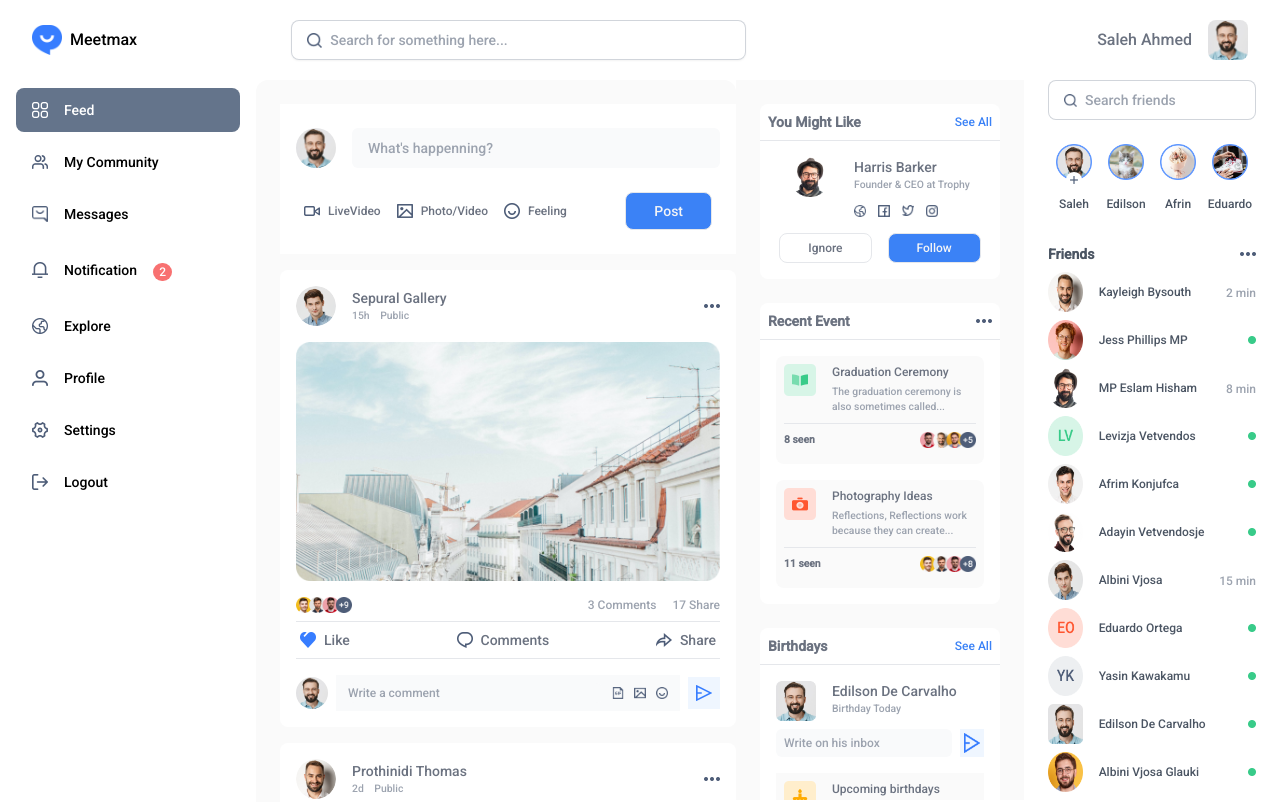
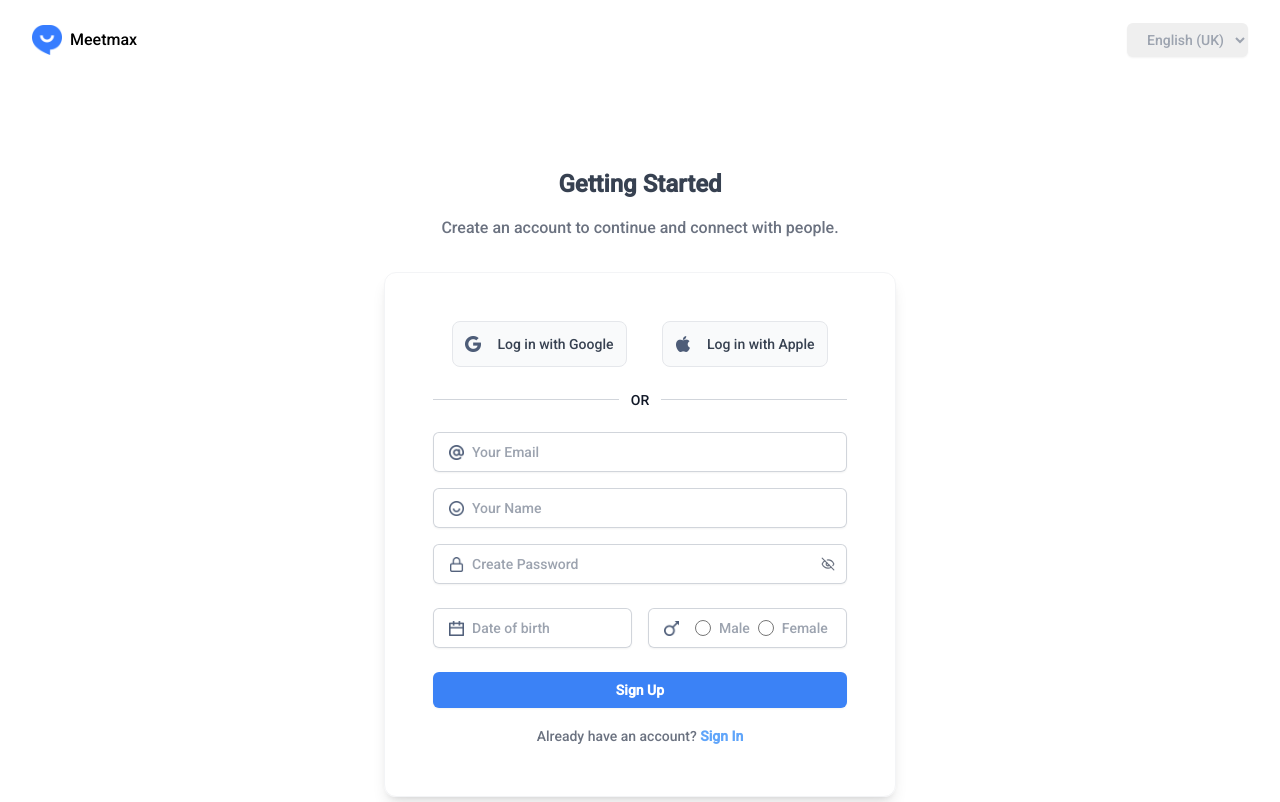
Before and after one commit to masrur-sakib/meetmax, a Next.js app: page / in a window 1280 px wide. Shown: the top 802 px of the page. Built offline with nearby package versions, Linux system fonts and the light colour scheme.

Commit message:
signUp, signIn APIx created & signUp api integrated in the client side.

```diff
--- a/package.json
+++ b/package.json
@@ -9,10 +9,13 @@
     "lint": "next lint"
   },
   "dependencies": {
+    "bcryptjs": "^2.4.3",
     "next": "14.2.5",
+    "next-auth": "^4.24.7",
     "react": "^18",
     "react-datepicker": "^7.3.0",
     "react-dom": "^18",
+    "uuid": "^10.0.0",
     "zustand": "^4.5.5"
   },
   "devDependencies": {
--- /dev/null
+++ b/src/app/api/auth/[...nextauth]/route.js
@@ -0,0 +1,65 @@
+import NextAuth from 'next-auth';
+import AppleProvider from 'next-auth/providers/apple';
+import GoogleProvider from 'next-auth/providers/google';
+import CredentialsProvider from 'next-auth/providers/credentials';
+import bcrypt from 'bcryptjs';
+import { usersData } from '@/data/usersData';
+
+const handler = NextAuth({
+  providers: [
+    AppleProvider({
+      clientId: process.env.APPLE_ID,
+      clientSecret: process.env.APPLE_SECRET,
+    }),
+    GoogleProvider({
+      clientId: process.env.GOOGLE_ID,
+      clientSecret: process.env.GOOGLE_SECRET,
+    }),
+    CredentialsProvider({
+      name: 'Credentials',
+      credentials: {
+        email: { label: 'Email', type: 'text' },
+        password: { label: 'Password', type: 'password' },
+      },
+      async authorize(credentials) {
+        if (!credentials?.email || !credentials.password) {
+          return null;
+        }
+
+        // Find user in db
+        const user = (email) => {
+          return usersData.find((user) => user.email === email);
+        };
+
+        // Password Validate
+        const validatePassword = async (user, inputPassword) => {
+          return bcrypt.compare(inputPassword, user.password);
+        };
+
+        if (user && (await validatePassword(user, credentials.password))) {
+          return { id: user.id, name: user.name, email: user.email };
+        }
+        return null;
+      },
+    }),
+  ],
+  pages: {
+    signIn: '/signin',
+  },
+  callbacks: {
+    async jwt({ token, user }) {
+      if (user) {
+        token.id = user.id;
+      }
+      return token;
+    },
+    async session({ session, token }) {
+      if (session.user) {
+        session.user.id = token.id;
+      }
+      return session;
+    },
+  },
+});
+
+export { handler as GET, handler as POST };
--- /dev/null
+++ b/src/app/signup/route.js
@@ -0,0 +1,43 @@
+import { NextResponse } from 'next/server';
+import bcrypt from 'bcryptjs';
+import { v4 as uuidv4 } from 'uuid';
+import { users } from '@/data/users';
+
+// export async function GET() {
+//   return new NextResponse('Get Request!');
+// }
+
+export async function POST(request) {
+  console.log('working');
+  const { name, email, password } = await request.json();
+
+  if (!name || !email || !password) {
+    return NextResponse.json(
+      { error: 'Missing required fields' },
+      { status: 400 }
+    );
+  }
+
+  //   Email Duplicate Check
+  const userFromDB = users.find((user) => user.email === email);
+  if (userFromDB) {
+    return NextResponse.json(
+      { error: 'Email already exists' },
+      { status: 400 }
+    );
+  }
+
+  // Create user
+  const hashedPassword = await bcrypt.hash(password, 10);
+  const newUser = {
+    id: uuidv4(),
+    name,
+    email,
+    password: hashedPassword,
+  };
+  users.push(newUser);
+
+  return NextResponse.json({
+    user: { id: newUser.id, name: newUser.name, email: newUser.email },
+  });
+}
--- /dev/null
+++ b/src/app/users/a.js
@@ -0,0 +1,47 @@
+import { NextResponse } from 'next/server';
+import bcrypt from 'bcryptjs';
+import { v4 as uuidv4 } from 'uuid';
+import { usersData } from '@/data/usersData';
+
+export async function GET() {
+  return new Response('Get Request!');
+}
+
+// export async function POST(request) {
+//   console.log('working');
+//   const { name, email, password } = await request.json();
+
+//   if (!name || !email || !password) {
+//     return NextResponse.json(
+//       { error: 'Missing required fields' },
+//       { status: 400 }
+//     );
+//   }
+
+//   //   Email Duplicate Check
+//   const userFromDB = (email) => {
+//     return usersData.find((user) => user.email === email);
+//   };
+//   if (userFromDB) {
+//     return NextResponse.json(
+//       { error: 'Email already exists' },
+//       { status: 400 }
+//     );
+//   }
+
+//   // Create user
+//   const user = async (name, email, password) => {
+//     const hashedPassword = await bcrypt.hash(password, 10);
+//     const newUser = {
+//       id: uuidv4(),
+//       name,
+//       email,
+//       password: hashedPassword,
+//     };
+//     usersData.push(newUser);
+//     return newUser;
+//   };
+//   return NextResponse.json({
+//     user: { id: user.id, name: user.name, email: user.email },
+//   });
+// }
--- /dev/null
+++ b/src/app/users/route.js
@@ -0,0 +1,3 @@
+export async function GET() {
+  return new Response('Hello world!');
+}
--- a/src/components/Auth/Auth.jsx
+++ b/src/components/Auth/Auth.jsx
@@ -1,19 +1,19 @@
 'use client';
-import { useState } from 'react';
+import { useUserStore } from '@/store/store';
 import SignUp from './SignUp';
 import SignIn from './SignIn';
 import ForgotPassword from './ForgotPassword';
 
-export default function Auth({ setUser }) {
-  const [haveAccount, setHaveAccount] = useState(false);
+export default function Auth() {
+  const haveAccount = useUserStore((state) => state.haveAccount);
   return (
     <>
       {haveAccount === true ? (
-        <SignIn setHaveAccount={setHaveAccount} setUser={setUser} />
+        <SignIn />
       ) : haveAccount === false ? (
-        <SignUp setHaveAccount={setHaveAccount} />
+        <SignUp />
       ) : (
-        <ForgotPassword setHaveAccount={setHaveAccount} />
+        <ForgotPassword />
       )}
     </>
   );
--- a/src/components/Auth/ForgotPassword.jsx
+++ b/src/components/Auth/ForgotPassword.jsx
@@ -1,7 +1,9 @@
 'use client';
+import { useUserStore } from '@/store/store';
 import Image from 'next/image';
 
-export default function ForgotPassword({ setHaveAccount }) {
+export default function ForgotPassword() {
+  const setHaveAccount = useUserStore((state) => state.setHaveAccount);
   return (
     <div className='flex min-h-full flex-1 flex-col justify-center px-6 py-12'>
       {/* Section Title and description */}
--- a/src/components/Auth/SignIn.jsx
+++ b/src/components/Auth/SignIn.jsx
@@ -1,9 +1,11 @@
 'use client';
 
+import { useUserStore } from '@/store/store';
 import Image from 'next/image';
 import { useState } from 'react';
 
-export default function SignIn({ setHaveAccount, setUser }) {
+export default function SignIn() {
+  const setHaveAccount = useUserStore((state) => state.setHaveAccount);
   const [showPassword, setShowPassword] = useState(false);
 
   const togglePasswordVisibility = () => {
@@ -173,7 +175,6 @@ export default function SignIn({ setHaveAccount, setUser }) {
             <button
               type='submit'
               className='flex w-full justify-center rounded-md px-3 py-1.5 text-sm font-semibold leading-6 text-white shadow-sm bg-blue-500 hover:bg-blue-400'
-              onClick={() => setUser(true)}
             >
               Sign In
             </button>
--- a/src/components/Auth/SignUp.jsx
+++ b/src/components/Auth/SignUp.jsx
@@ -2,14 +2,40 @@
 
 import Image from 'next/image';
 import { useState } from 'react';
+import { useRouter } from 'next/navigation';
 import DatePicker from 'react-datepicker';
 import 'react-datepicker/dist/react-datepicker.css';
+import { useUserStore } from '@/store/store';
 
-export default function SignUp({ setHaveAccount }) {
+export default function SignUp() {
+  const setHaveAccount = useUserStore((state) => state.setHaveAccount);
   const [showPassword, setShowPassword] = useState(false);
+  const [name, setName] = useState('');
+  const [email, setEmail] = useState('');
+  const [password, setPassword] = useState('');
+  const [dob, setDob] = useState('');
+  const [gender, setGender] = useState('');
+  const router = useRouter();
 
   const togglePasswordVisibility = () => {
     setShowPassword(!showPassword);
+  };
+
+  const handleSubmit = async (e) => {
+    e.preventDefault();
+    console.log(name, email, password, dob, gender);
+    const response = await fetch('/signup', {
+      method: 'POST',
+      headers: { 'Content-Type': 'application/json' },
+      body: JSON.stringify({ name, email, password, dob, gender }),
+    });
+
+    if (response.ok) {
+      setHaveAccount(true);
+    } else {
+      const data = await response.json();
+      alert(data.error);
+    }
   };
   return (
     <div className='flex min-h-full flex-1 flex-col justify-center px-6 py-12'>
@@ -69,7 +95,7 @@ export default function SignUp({ setHaveAccount }) {
         </div>
 
         {/* Form */}
-        <form>
+        <form onSubmit={handleSubmit}>
           {/* Email Input */}
           <div className='mt-2 flex justify-start items-center space-x-2 w-full h-10 rounded-md px-4 py-2 shadow-sm ring-1 ring-inset ring-gray-300'>
             <Image
@@ -85,7 +111,8 @@ export default function SignUp({ setHaveAccount }) {
               name='email'
               type='email'
               placeholder='Your Email'
-              autoComplete='email'
+              value={email}
+              onChange={(e) => setEmail(e.target.value)}
               required
             />
           </div>
@@ -104,6 +131,8 @@ export default function SignUp({ setHaveAccount }) {
               className='w-full h-full text-gray-500 outline-none placeholder:text-gray-400 sm:text-sm sm:leading-6'
               name='name'
               type='name'
+              value={name}
+              onChange={(e) => setName(e.target.value)}
               placeholder='Your Name'
               required
             />
@@ -121,6 +150,8 @@ export default function SignUp({ setHaveAccount }) {
             <input
               type={showPassword ? 'text' : 'password'}
               className='block w-full h-full text-gray-900 outline-none placeholder:text-gray-400 sm:text-sm sm:leading-6'
+              value={password}
+              onChange={(e) => setPassword(e.target.value)}
               placeholder='Create Password'
               required
             />
@@ -180,10 +211,12 @@ export default function SignUp({ setHaveAccount }) {
                 id='name'
                 className='w-full h-full rounded-md border-0 text-gray-900 outline-none placeholder:text-gray-400 sm:text-sm sm:leading-6'
                 name='dateOfBirth'
+                // value={dob}
+                // onChange={(e) => setDob(e.target.value)}
                 placeholderText='Date of birth'
                 required
-                // selected={startDate}
-                // onChange={(date) => setStartDate(date)}
+                selected={dob}
+                onChange={(date) => setDob(date)}
               />
             </div>
 
@@ -202,7 +235,8 @@ export default function SignUp({ setHaveAccount }) {
                     id='inline-radio'
                     className='w-4 h-4 text-blue-600 border-gray-300'
                     type='radio'
-                    value=''
+                    value='male'
+                    onChange={(e) => setGender(e.target.value)}
                     name='inline-radio-group'
                   />
                   <label
@@ -217,7 +251,8 @@ export default function SignUp({ setHaveAccount }) {
                     id='inline-2-radio'
                     className='w-4 h-4 text-blue-600 border-gray-300'
                     type='radio'
-                    value=''
+                    value='female'
+                    onChange={(e) => setGender(e.target.value)}
                     name='inline-radio-group'
                   />
                   <label
--- /dev/null
+++ b/src/data/users.js
@@ -0,0 +1 @@
+export const users = [];
--- a/src/store/store.js
+++ b/src/store/store.js
@@ -1,6 +1,8 @@
 import { create } from 'zustand';
 
 export const useUserStore = create((set) => ({
-  user: true,
+  user: false,
+  haveAccount: false,
   setUser: () => set((state) => ({ user: !state.user })),
+  setHaveAccount: (value) => set((state) => ({ haveAccount: value })),
 }));
```
Also changed, not shown: 1 other file (tests, documents, lock files or other folders).
